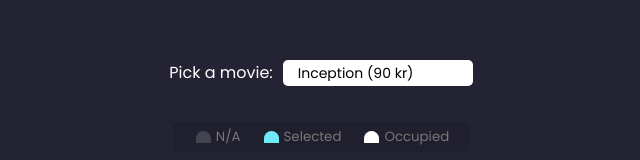
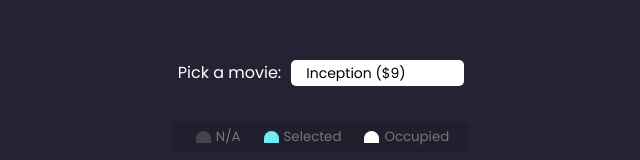
Before and after one commit to RamiObaid92/Movie-Booking-React, a React (Vite) app: page / in a window 1280 px wide. Shown: the part 160-320 px from the top of the page, without its empty margins (319-959 px from the left). Built offline with nearby package versions, Linux system fonts and the light colour scheme; data requests are answered from the project's data file.

Commit message:
Updated MovieContext, SeatDisplay, MovieDisplay
Changed price value to dollars.

Adjusted context so it properly takes movie selected aswell as amount of seats selected for that movie and calculates price * seatsSelected

```diff
--- a/src/Data/MovieContext.jsx
+++ b/src/Data/MovieContext.jsx
@@ -1,4 +1,4 @@
-import { createContext, useCallback, useEffect, useState } from "react";
+import { createContext, useEffect, useState } from "react";
 import PropTypes from "prop-types";
 import { getMovies } from "./CRUD";
 
@@ -7,6 +7,8 @@ const MovieContext = createContext();
 const MovieProvider = ({ children }) => {
     const [movies, setMovies] = useState([]);
     const [selectedMovieId, setSelectedMovieId] = useState(null);
+
+    const [selectedSeats, setSelectedSeats] = useState([]);
 
     useEffect(() => {
       const fetchMovies = async () => {
@@ -20,14 +22,20 @@ const MovieProvider = ({ children }) => {
       fetchMovies();
     }, []);
 
-    const handleMovieSelect = useCallback((movieId) => {
-        setSelectedMovieId(movieId);
-      }, []);
+    const getTotalPrice = () => {
+      const movie = movies.find((m) => m.id === selectedMovieId);
+      if (!movie) return 0;
+      return movie.price * selectedSeats.length;
+    };
+
 
       const contextValue = {
         movies,
         selectedMovieId,
-        setSelectedMovieId: handleMovieSelect,
+        setSelectedMovieId,
+        selectedSeats,
+        setSelectedSeats,
+        getTotalPrice
       };
 
       return (
--- a/src/Data/db.json
+++ b/src/Data/db.json
@@ -4,61 +4,61 @@
       "id": 1,
       "title": "Inception",
       "year": 2010,
-      "price": 90
+      "price": 9
     },
     {
       "id": 2,
       "title": "The Matrix",
       "year": 1999,
-      "price": 120
+      "price": 12
     },
     {
       "id": 3,
       "title": "Interstellar",
       "year": 2014,
-      "price": 100
+      "price": 10
     },
     {
       "id": 4,
       "title": "The Dark Knight",
       "year": 2008,
-      "price": 110
+      "price": 11
     },
     {
       "id": 5,
       "title": "Avatar",
       "year": 2009,
-      "price": 130
+      "price": 13
     },
     {
       "id": 6,
       "title": "Titanic",
       "year": 1997,
-      "price": 80
+      "price": 8
     },
     {
       "id": 7,
       "title": "Jurassic Park",
       "year": 1993,
-      "price": 70
+      "price": 7
     },
     {
       "id": 8,
       "title": "The Lion King",
       "year": 1994,
-      "price": 60
+      "price": 6
     },
     {
       "id": 9,
       "title": "Forrest Gump",
       "year": 1994,
-      "price": 85
+      "price": 8.5
     },
     {
       "id": 10,
       "title": "Gladiator",
       "year": 2000,
-      "price": 95
+      "price": 9.5
     }
   ],
   "bookings": [
--- a/src/components/MovieDisplay.jsx
+++ b/src/components/MovieDisplay.jsx
@@ -17,7 +17,7 @@ const MovieDisplay = () => {
       <select id="movie" onChange={handleChange} value={selectedMovieId ?? ""}>
         {movies.map((movie) => (
           <option key={movie.id} value={movie.id}>
-            {movie.title} ({movie.price} kr)
+            {movie.title} (${movie.price})
           </option>
         ))}
       </select>
--- a/src/components/PriceDisplay.jsx
+++ b/src/components/PriceDisplay.jsx
@@ -1,10 +1,18 @@
-const PriceDisplay = () => {
+import { useContext } from "react";
+import { MovieContext } from "../Data/MovieContext";
+
+function PriceDisplay() {
+  const { selectedSeats, getTotalPrice } = useContext(MovieContext);
+
+  const count = selectedSeats.length;
+  const total = getTotalPrice();
+
   return (
     <p className="text">
-      You have selected <span id="count">0</span> seats for a price of $
-      <span id="total">0</span>
+      You have selected <span id="count">{count}</span> seats
+      for a price of $<span id="total">{total}</span>
     </p>
   );
-};
+}
 
 export default PriceDisplay;
--- a/src/components/SeatDisplay.jsx
+++ b/src/components/SeatDisplay.jsx
@@ -12,10 +12,9 @@ const SeatDisplay = () => {
     ["F1", "F2", "F3", "F4", "F5", "F6", "F7", "F8"],
   ];
 
-  const { selectedMovieId } = useContext(MovieContext);
+  const { selectedMovieId, selectedSeats, setSelectedSeats } = useContext(MovieContext);
 
   const [bookedSeats, setBookedSeats] = useState([]);
-  const [selectedSeats, setSelectedSeats] = useState([]);
 
   useEffect(() => {
     if (!selectedMovieId) return;
@@ -27,7 +26,7 @@ const SeatDisplay = () => {
     };
 
     fetchSeats();
-  }, [selectedMovieId]);
+  }, [selectedMovieId, setSelectedSeats]);
 
   const handleSeatClick = (seatName) => {
     if (bookedSeats.includes(seatName)) {
```
